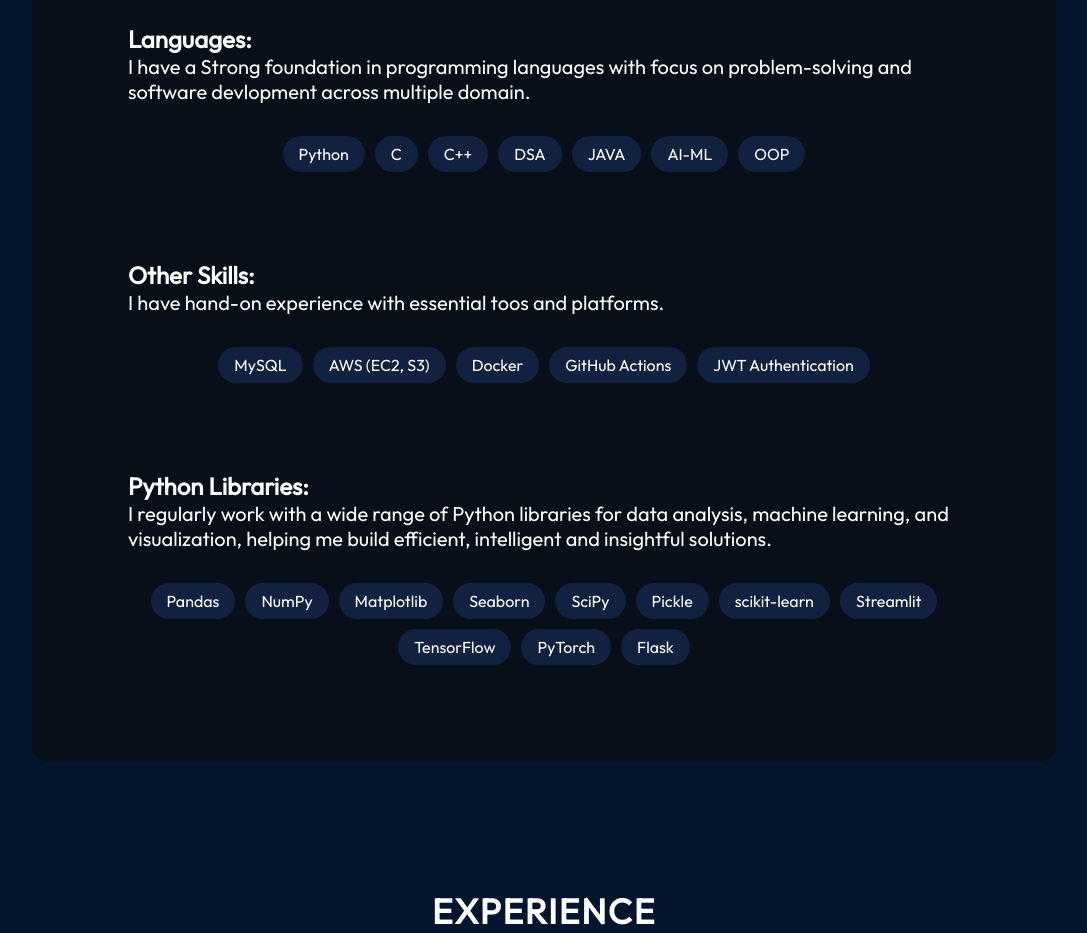
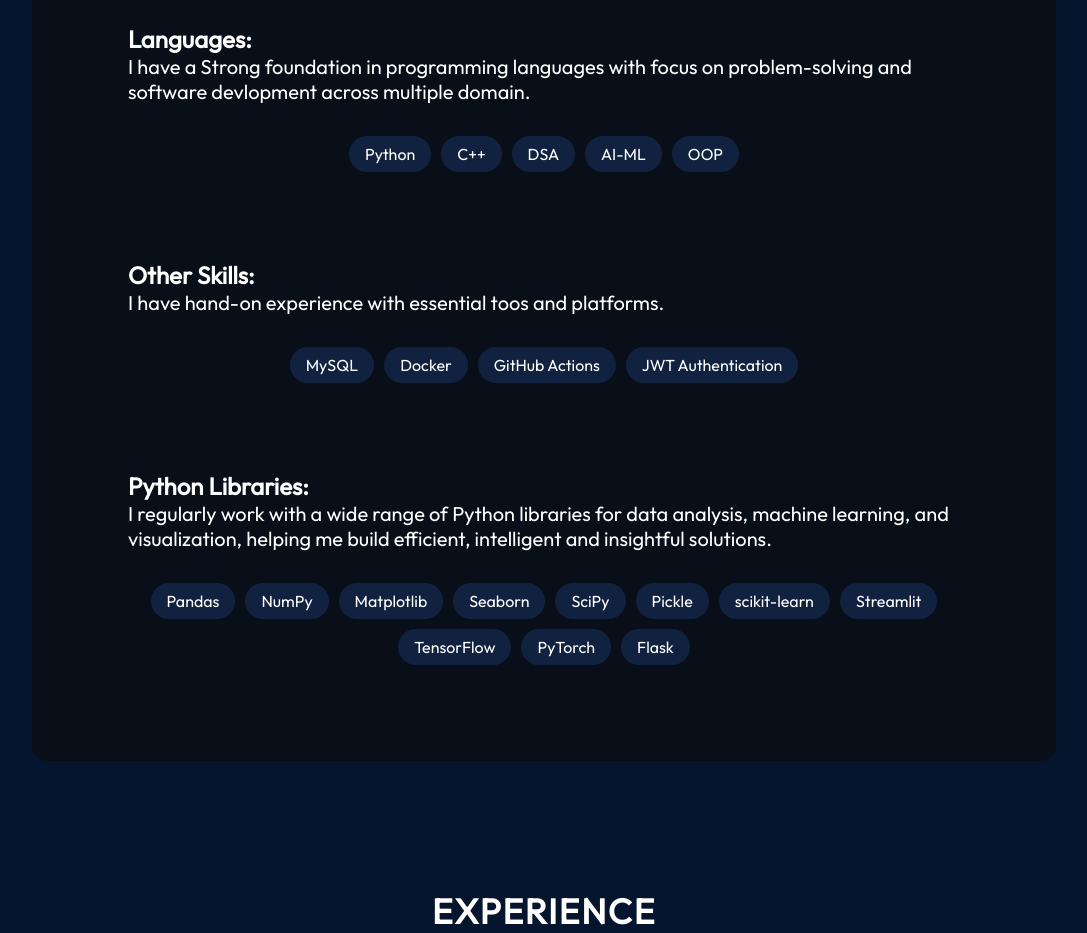
Before and after one commit to komaldethe28/My_Portfolio, a React (Vite) app: page / in a window 1280 px wide. Shown: the part 1360-2293 px from the top of the page, without its empty margins (96-1183 px from the left). Built offline with nearby package versions, Linux system fonts and the light colour scheme.

Commit message:
Your commit message here

```diff
--- a/src/components/About/About.jsx
+++ b/src/components/About/About.jsx
@@ -14,7 +14,7 @@
         {/* <a href="mailto:dethekomalv@gmil.com" className={styles.contactBtn}>
           Check Resume
         </a> */}
-        <a href="https://drive.google.com/file/d/1PP8y7-dql4G7VNkitWub-pjT7bHUYgNj/view?usp=drivesdk" className={styles.contactBtn} target="_blank" rel="noopener noreferrer">Check Resume</a>
+        <a href="https://drive.google.com/file/d/1E1H2m6Tm5Gzkw3ocKqbX4IS02xzKGHKI/view?usp=drive_link" className={styles.contactBtn} target="_blank" rel="noopener noreferrer">Check Resume</a>
       </div>
       <img src={getImageUrl("about/MyImage.jpg")} alt="my_image" className={styles.aboutImg}
       />
--- a/src/components/Skill/Skill.jsx
+++ b/src/components/Skill/Skill.jsx
@@ -38,7 +38,7 @@
               <h3>Languages:</h3>
               <p>
                 I have a Strong foundation in programming languages with focus on problem-solving and software devlopment across multiple domain.
-                <div className={styles.skillTags}>{["Python","C", "C++", "DSA", "JAVA", "AI-ML", "OOP"].map((skill, index) => (<span key={index} className={styles.skillTag}>{skill}</span>))}
+                <div className={styles.skillTags}>{["Python", "C++", "DSA", "AI-ML", "OOP"].map((skill, index) => (<span key={index} className={styles.skillTag}>{skill}</span>))}
                 </div>
               </p>
             </div>
@@ -49,7 +49,7 @@
               <h3>Other Skills:</h3>
               <p>
                 I have hand-on experience with essential toos and platforms.
-                <div className={styles.skillTags}>{["MySQL", "AWS (EC2, S3)", "Docker", "GitHub Actions","JWT Authentication"].map((skill, index) => (<span key={index} className={styles.skillTag}>{skill}</span>))}
+                <div className={styles.skillTags}>{["MySQL","Docker", "GitHub Actions","JWT Authentication"].map((skill, index) => (<span key={index} className={styles.skillTag}>{skill}</span>))}
                 </div>
               </p>
             </div>
```
Also changed, not shown: assets/about/MyImage.jpg, 3 other files (tests, documents, lock files or other folders).
